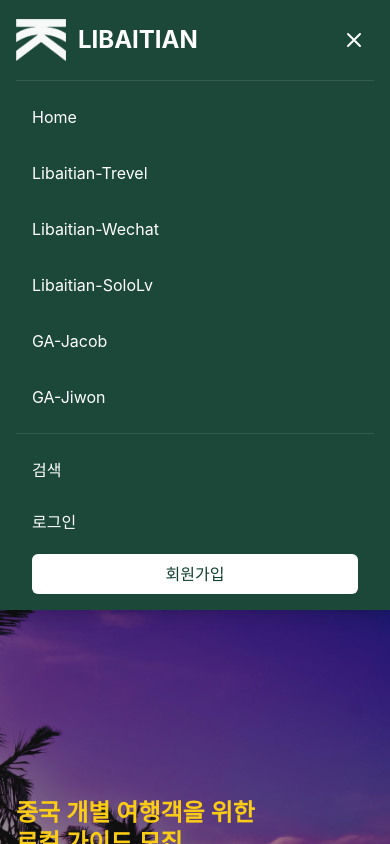
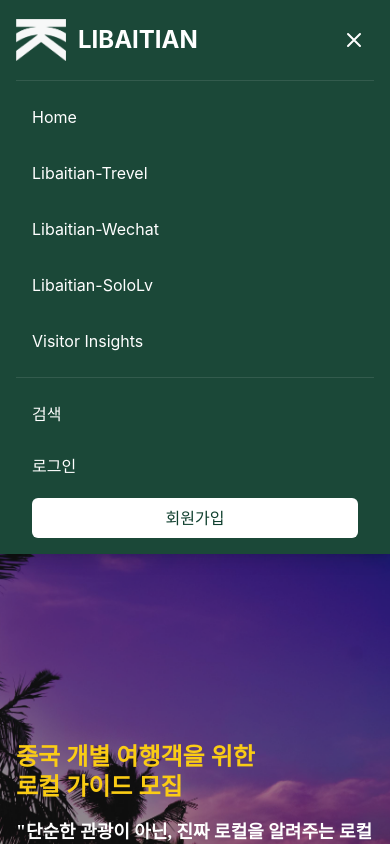
Before and after one commit to Team-Addmore/libaitian-new, a Next.js app: page /home in a window 390 px wide. Both pictures are taken after a click on the button 354 px from the left and 40 px from the top of the page. Shown: the top 844 px of the page. Built offline with nearby package versions, Linux system fonts and the light colour scheme; a web font is replaced by a local one.

Commit message:
refactor(menu): 모바일 메뉴 수정

```diff
--- a/src/components/layout/Header.tsx
+++ b/src/components/layout/Header.tsx
@@ -135,18 +135,11 @@ export default function Header() {
                 Libaitian-SoloLv
               </Link>
               <Link
-                href="/jacob"
+                href="/insights"
                 className="text-white hover:text-[#ffae00] transition-colors px-4 py-2"
                 onClick={() => setMobileMenuOpen(false)}
               >
-                GA-Jacob
-              </Link>
-              <Link
-                href="/jiwon"
-                className="text-white hover:text-[#ffae00] transition-colors px-4 py-2"
-                onClick={() => setMobileMenuOpen(false)}
-              >
-                GA-Jiwon
+                Visitor Insights
               </Link>
 
               {/* Mobile Actions */}
```
